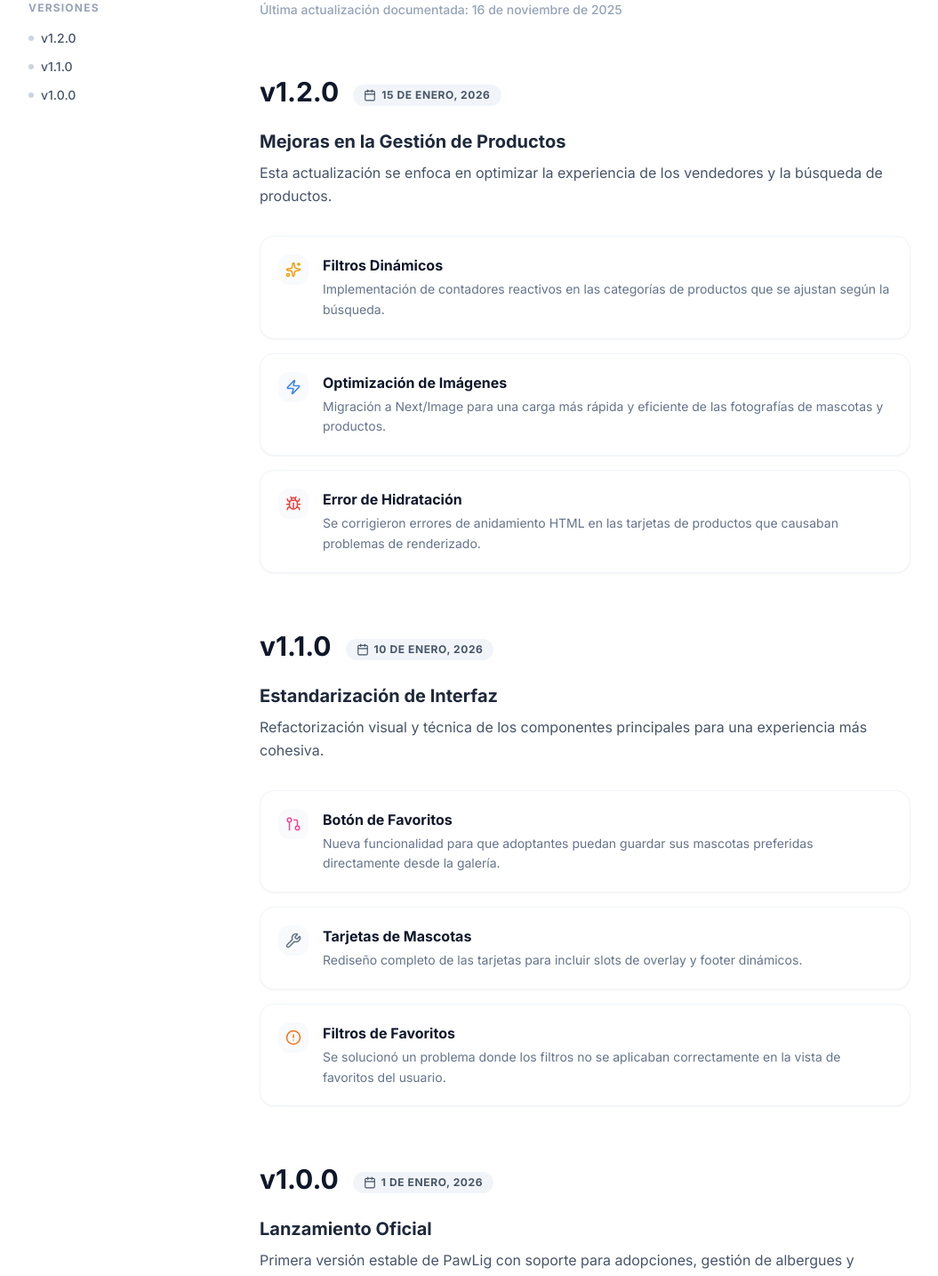
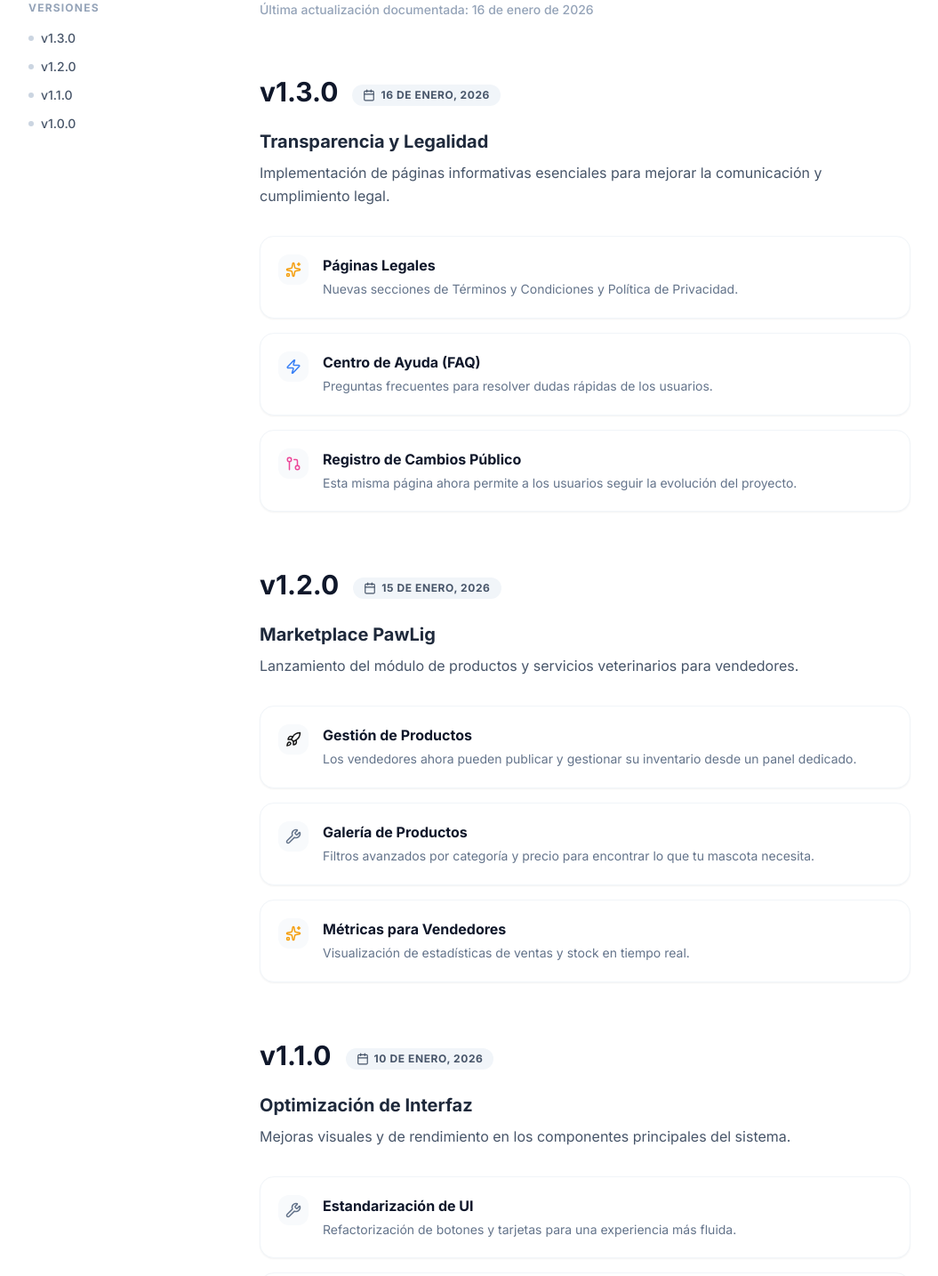
Before and after one commit to asebasg/pawlig, a Next.js app: page /changelog in a window 1280 px wide. Shown: the part 354-1788 px from the top of the page at 89% size, without its empty margins (112-1167 px from the left). Built offline with nearby package versions, Linux system fonts and the light colour scheme; no server answers.

Commit message:
feat(changelog): añade la página de notas de lanzamiento para mostrar el historial de actualizaciones de PawLig.

```diff
--- a/app/(public)/changelog/page.tsx
+++ b/app/(public)/changelog/page.tsx
@@ -1,6 +1,6 @@
 import { Metadata } from 'next';
 import React from 'react';
-import { ArrowLeft, Rocket, History, Sparkles, AlertCircle, Wrench, Bug, Zap, Calendar, GitPullRequest } from 'lucide-react';
+import { ArrowLeft, Rocket, History, Sparkles, Wrench, Bug, Zap, Calendar, GitPullRequest } from 'lucide-react';
 import Link from 'next/link';
 
 export const metadata: Metadata = {
@@ -9,43 +9,51 @@ export const metadata: Metadata = {
 };
 
 export default function ChangelogPage() {
-    const lastUpdate = new Date().toLocaleDateString('es-ES', {
-        day: 'numeric',
-        month: 'long',
-        year: 'numeric'
-    });
+    const lastUpdate = "16 de enero de 2026";
 
     const versions = [
         {
+            version: 'v1.3.0',
+            date: '16 de Enero, 2026',
+            title: 'Transparencia y Legalidad',
+            description: 'Implementación de páginas informativas esenciales para mejorar la comunicación y cumplimiento legal.',
+            updates: [
+                { type: 'added', title: 'Páginas Legales', description: 'Nuevas secciones de Términos y Condiciones y Política de Privacidad.', icon: <Sparkles size={18} className="text-amber-500" /> },
+                { type: 'added', title: 'Centro de Ayuda (FAQ)', description: 'Preguntas frecuentes para resolver dudas rápidas de los usuarios.', icon: <Zap size={18} className="text-blue-500" /> },
+                { type: 'added', title: 'Registro de Cambios Público', description: 'Esta misma página ahora permite a los usuarios seguir la evolución del proyecto.', icon: <GitPullRequest size={18} className="text-pink-500" /> }
+            ]
+        },
+        {
             version: 'v1.2.0',
             date: '15 de Enero, 2026',
-            title: 'Mejoras en la Gestión de Productos',
-            description: 'Esta actualización se enfoca en optimizar la experiencia de los vendedores y la búsqueda de productos.',
+            title: 'Marketplace PawLig',
+            description: 'Lanzamiento del módulo de productos y servicios veterinarios para vendedores.',
             updates: [
-                { type: 'added', title: 'Filtros Dinámicos', description: 'Implementación de contadores reactivos en las categorías de productos que se ajustan según la búsqueda.', icon: <Sparkles size={18} className="text-amber-500" /> },
-                { type: 'improved', title: 'Optimización de Imágenes', description: 'Migración a Next/Image para una carga más rápida y eficiente de las fotografías de mascotas y productos.', icon: <Zap size={18} className="text-blue-500" /> },
-                { type: 'fixed', title: 'Error de Hidratación', description: 'Se corrigieron errores de anidamiento HTML en las tarjetas de productos que causaban problemas de renderizado.', icon: <Bug size={18} className="text-red-500" /> }
+                { type: 'added', title: 'Gestión de Productos', description: 'Los vendedores ahora pueden publicar y gestionar su inventario desde un panel dedicado.', icon: <Rocket size={18} className="text-primary" /> },
+                { type: 'improved', title: 'Galería de Productos', description: 'Filtros avanzados por categoría y precio para encontrar lo que tu mascota necesita.', icon: <Wrench size={18} className="text-slate-500" /> },
+                { type: 'added', title: 'Métricas para Vendedores', description: 'Visualización de estadísticas de ventas y stock en tiempo real.', icon: <Sparkles size={18} className="text-amber-500" /> }
             ]
         },
         {
             version: 'v1.1.0',
             date: '10 de Enero, 2026',
-            title: 'Estandarización de Interfaz',
-            description: 'Refactorización visual y técnica de los componentes principales para una experiencia más cohesiva.',
+            title: 'Optimización de Interfaz',
+            description: 'Mejoras visuales y de rendimiento en los componentes principales del sistema.',
             updates: [
-                { type: 'added', title: 'Botón de Favoritos', description: 'Nueva funcionalidad para que adoptantes puedan guardar sus mascotas preferidas directamente desde la galería.', icon: <GitPullRequest size={18} className="text-pink-500" /> },
-                { type: 'improved', title: 'Tarjetas de Mascotas', description: 'Rediseño completo de las tarjetas para incluir slots de overlay y footer dinámicos.', icon: <Wrench size={18} className="text-slate-500" /> },
-                { type: 'fixed', title: 'Filtros de Favoritos', description: 'Se solucionó un problema donde los filtros no se aplicaban correctamente en la vista de favoritos del usuario.', icon: <AlertCircle size={18} className="text-orange-500" /> }
+                { type: 'improved', title: 'Estandarización de UI', description: 'Refactorización de botones y tarjetas para una experiencia más fluida.', icon: <Wrench size={18} className="text-slate-500" /> },
+                { type: 'improved', title: 'Navegación Móvil', description: 'Ajustes en el menú móvil para mejorar la accesibilidad en dispositivos pequeños.', icon: <Zap size={18} className="text-blue-500" /> },
+                { type: 'fixed', title: 'Plantillas de Reportes', description: 'Se optimizaron los flujos de reporte de errores para el equipo técnico.', icon: <Bug size={18} className="text-red-500" /> }
             ]
         },
         {
             version: 'v1.0.0',
-            date: '1 de Enero, 2026',
-            title: 'Lanzamiento Oficial',
-            description: 'Primera versión estable de PawLig con soporte para adopciones, gestión de albergues y catálogo veterinario.',
+            date: '05 de Enero, 2026',
+            title: 'Lanzamiento y Gran Refactorización',
+            description: 'Migración completa a Tailwind CSS y nueva arquitectura de componentes.',
             updates: [
-                { type: 'added', title: 'Sistema de Adopción', description: 'Flujo completo desde la publicación hasta la solicitud de adopción.', icon: <Rocket size={18} className="text-primary" /> },
-                { type: 'added', title: 'Panel de Control', description: 'Interfaz dedicada para albergues, vendedores y administradores.', icon: <Sparkles size={18} className="text-amber-500" /> }
+                { type: 'added', title: 'Nueva Arquitectura', description: 'Reestructuración total del proyecto para mayor escalabilidad.', icon: <Rocket size={18} className="text-primary" /> },
+                { type: 'improved', title: 'Diseño con Tailwind', description: 'Migración completa del sistema de estilos para una carga más rápida.', icon: <Sparkles size={18} className="text-amber-500" /> },
+                { type: 'added', title: 'Sistema de Adopción Base', description: 'Funcionalidad núcleo para la publicación y solicitud de mascotas.', icon: <Rocket size={18} className="text-primary" /> }
             ]
         }
     ];
```
Also changed, not shown: 1 other file (tests, documents, lock files or other folders).
